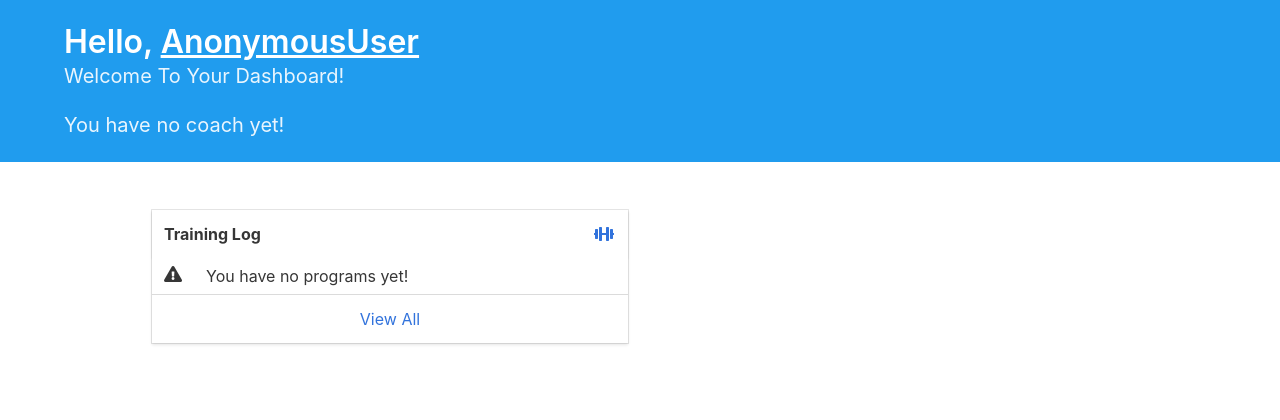
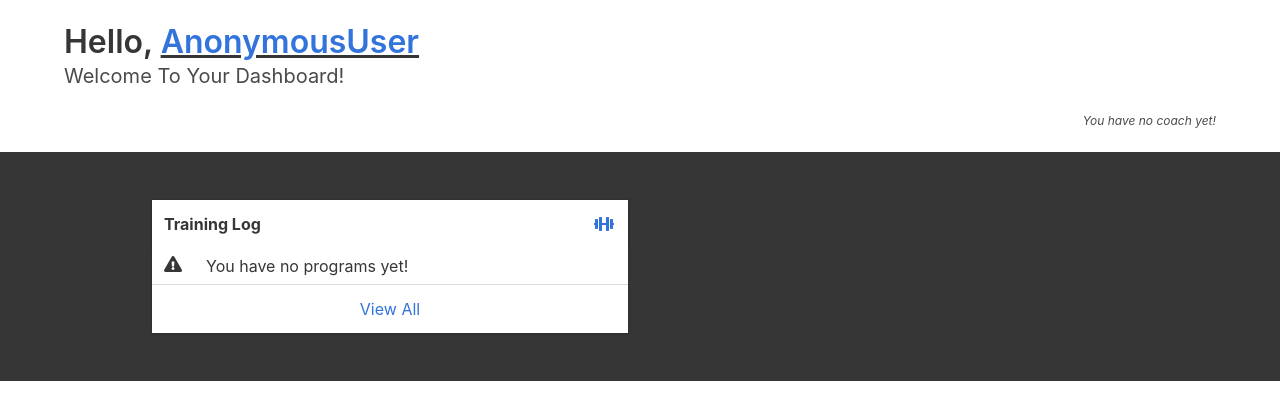
Before and after one commit to couch-potahto/athlete_management_system_master, a Django app: template training_area/templates/training_area/athlete/dashboard.html in a window 1280 px wide. Shown: the part 68-488 px from the top of the page. Run offline with Django 3.2, Linux system fonts and the light colour scheme; the template is opened without the code that fills it, so the values that code supplies are empty; parts of the project's set-up code (start-up, migrations or seed data) failed here and were passed over.

Commit message:
UI changes

```diff
--- a/training_area/templates/training_area/athlete/dashboard.html
+++ b/training_area/templates/training_area/athlete/dashboard.html
@@ -1,7 +1,7 @@
 {% extends 'navbar.html' %}
 {% block content %}
 
-<section class="hero is-info welcome is-small">
+<section class="hero welcome is-small">
   <div class="hero-body">
     <div class="container">
       <h1 class="title">
@@ -12,7 +12,7 @@
       </h2>
 
 
-      <h2 class="subtitle">
+      <h2 class="subtitle is-italic is-7 has-text-right">
         {% if request.user.athlete.coach.user %}
         Currently coached by: &nbsp;<a href="{% url 'app:profile_view' request.user.athlete.coach.user %}">{{request.user.athlete.coach.first_name}}</a>
      </h2>
@@ -25,8 +25,8 @@
 
 
 </section>
-
-<div class = "container">
+<div class = "has-background-grey-darker">
+<div class = "container has-background-grey-darker">
 <section class="section">
 <div class = "container is-fluid">
   <div class="columns">
@@ -85,5 +85,5 @@
   </div>
 </section>
 </div>
-
+</div>
 {% endblock %}
```
Also changed, not shown: training_area/templates/training_area/coach/dashboard.html (+5 -2 lines).
